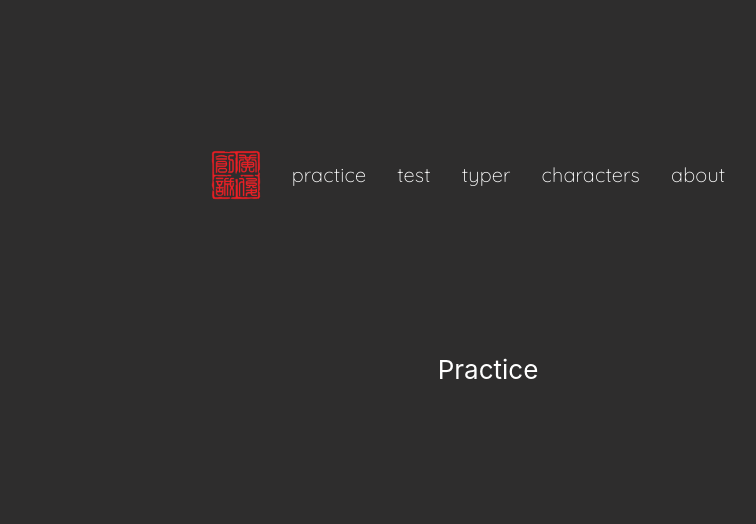
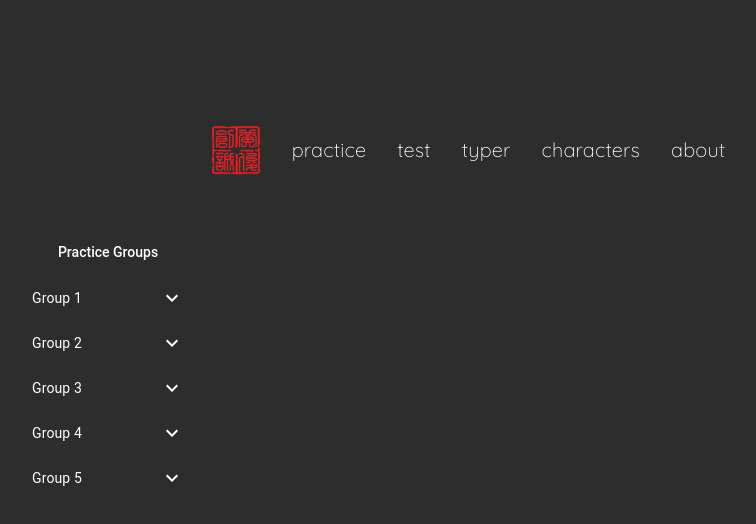
Before and after one commit to jackyeng/read-chinese, a React (Create React App) app: page /practice in a window 1280 px wide. Shown: the top 524 px of the page, without its empty margins (152-908 px from the left). Built offline with nearby package versions, Linux system fonts and the light colour scheme; no server answers.

Commit message:
feature(practice selection): added character groups selection template

```diff
--- a/package.json
+++ b/package.json
@@ -17,6 +17,7 @@
     "react-router-dom": "^5.2.0",
     "react-scripts": "4.0.1",
     "react-virtualized": "^9.22.3",
+    "react-window": "^1.8.6",
     "remove-accents": "^0.4.2",
     "web-vitals": "^0.2.4"
   },
--- a/src/App.css
+++ b/src/App.css
@@ -29,7 +29,7 @@
 }
 
 .App-navbar {
-  margin-top: -450px;
+  margin-top: -500px;
   position: absolute;
 
   padding-right: 55px;
--- /dev/null
+++ b/src/components/Groupbar.js
@@ -0,0 +1,55 @@
+import React from 'react';
+import { makeStyles } from '@material-ui/core/styles';
+import ListSubheader from '@material-ui/core/ListSubheader';
+import List from '@material-ui/core/List';
+import GroupbarElement from './GroupbarElement';
+
+const useStyles = makeStyles((theme) => ({
+  root: {
+    width: '100%',
+    maxWidth: 360,
+    backgroundColor: 'transparent',
+    color: 'white',
+
+  },
+  nested: {
+    paddingLeft: theme.spacing(4),
+  },
+  title: {
+    color: 'white',
+
+  },
+}));
+
+export default function Groupbar() {
+  const classes = useStyles();
+  const [open, setOpen] = React.useState([0,0,0,0,0]);
+
+  const handleClick = (e) => {
+    console.log(open)
+    const temp = new Array(open.length).fill().map((_,index) => index === e ? (open[e] ? 0 : 1) : 0);
+    console.log(temp)
+    setOpen(temp)
+  };
+
+  return (
+    <List
+        component="nav"
+        aria-labelledby="nested-list-subheader"
+        subheader={
+          <ListSubheader component="div" id="nested-list-subheader">
+            <div className={classes.title}>
+            Practice Groups
+            </div>
+          </ListSubheader>
+        }
+        className={classes.root}
+      >
+        <GroupbarElement open={open[0]} index={0} handleClick={handleClick} />
+        <GroupbarElement open={open[1]} index={1} handleClick={handleClick}/>
+        <GroupbarElement open={open[2]} index={2} handleClick={handleClick}/>
+        <GroupbarElement open={open[3]} index={3} handleClick={handleClick}/>
+        <GroupbarElement open={open[4]} index={4} handleClick={handleClick}/>
+        </List>
+  );
+}
--- /dev/null
+++ b/src/components/GroupbarElement.js
@@ -0,0 +1,86 @@
+import React from 'react';
+import { makeStyles } from '@material-ui/core/styles';
+import List from '@material-ui/core/List';
+import ListItem from '@material-ui/core/ListItem';
+import ListItemText from '@material-ui/core/ListItemText';
+import Collapse from '@material-ui/core/Collapse';
+import ExpandLess from '@material-ui/icons/ExpandLess';
+import ExpandMore from '@material-ui/icons/ExpandMore';
+
+
+const useStyles = makeStyles((theme) => ({
+  root: {
+    width: '100%',
+    maxWidth: 360,
+    backgroundColor: 'transparent',
+    color: 'white',
+
+  },
+  nested: {
+    paddingLeft: theme.spacing(4),
+  },
+  listItemText: {
+      fontSize: 14,
+  },
+  highlightedText: {
+      fontSize: 14,
+      color: 'red',
+  }
+}));
+
+export default function GroupbarElement(props) {
+   const {open, handleClick, index} = props;
+  const classes = useStyles();
+  console.log('hey');
+  console.log(open);
+
+  return (
+        <div>
+        <ListItem button onClick={() => handleClick(index)}>
+
+        <ListItemText classes={{primary:open ? classes.highlightedText : classes.listItemText}} primary= {"Group " + (index + 1).toString()} />
+        {open ? <ExpandLess style={{fill: "red"}} /> : <ExpandMore />}
+    </ListItem>
+    <Collapse in={open} timeout="auto" unmountOnExit>
+        <List component="div" disablePadding>
+        <ListItem button className={classes.nested}>
+
+            <ListItemText classes={{primary:classes.listItemText}} primary="Set 1" />
+        </ListItem>
+        </List>
+    </Collapse>
+    <Collapse in={open} timeout="auto" unmountOnExit>
+        <List component="div" disablePadding>
+        <ListItem button className={classes.nested}>
+
+            <ListItemText classes={{primary:classes.listItemText}} primary="Set 2" />
+        </ListItem>
+        </List>
+    </Collapse>
+    <Collapse in={open} timeout="auto" unmountOnExit>
+        <List component="div" disablePadding>
+        <ListItem button className={classes.nested}>
+
+            <ListItemText classes={{primary:classes.listItemText}} primary="Set 3" />
+        </ListItem>
+        </List>
+    </Collapse>
+    <Collapse in={open} timeout="auto" unmountOnExit>
+        <List component="div" disablePadding>
+        <ListItem button className={classes.nested}>
+
+            <ListItemText classes={{primary:classes.listItemText}} primary="Set 4" />
+        </ListItem>
+        </List>
+    </Collapse>
+    <Collapse in={open} timeout="auto" unmountOnExit>
+        <List component="div" disablePadding>
+        <ListItem button className={classes.nested}>
+
+            <ListItemText classes={{primary:classes.listItemText}} primary="Set 5" />
+        </ListItem>
+        </List>
+    </Collapse>
+    </div>
+  );
+}
--- a/src/components/Navbar.js
+++ b/src/components/Navbar.js
@@ -1,7 +1,7 @@
 import React from 'react';
 import Breadcrumbs from '@material-ui/core/Breadcrumbs';
 import Link from '@material-ui/core/Link';
-import {makeStyles} from '@material-ui/core/styles';
+import {makeStyles,createMuiTheme,ThemeProvider} from '@material-ui/core/styles';
 import './../index.css';
 import logo from './logo.png';
 
@@ -16,10 +16,12 @@ const useStyles = makeStyles((theme) => ({
 
   }));
 
+
+
 export default function ActiveLastBreadcrumb() {
 
   return (
-    <Breadcrumbs separator="     " aria-label="breadcrumb">
+    <Breadcrumbs separator="" aria-label="breadcrumb">
       <Link className="custom-link" color="white" href="/">
         <img className="home-logo" src={logo} alt=""></img>
       </Link>
--- a/src/components/Practice.js
+++ b/src/components/Practice.js
@@ -1,13 +1,78 @@
-import React from 'react'
+import React from 'react';
+import Backdrop from '@material-ui/core/Backdrop';
+import Button from '@material-ui/core/Button';
+import { makeStyles } from '@material-ui/core/styles';
+import axios from 'axios';
+import Grid from '@material-ui/core/Grid';
+import Paper from '@material-ui/core/Paper';
+import Groupbar from './Groupbar';
 
+const useStyles = makeStyles((theme) => ({
+  backdrop: {
+    zIndex: theme.zIndex.drawer + 1,
+    color: '#fff',
 
+  },
+  groupBar: {
+    marginLeft: -480,
+    width: 200,
+    height: 300,
+  },
+  paper: {
+    height: 140,
+    width: 140,
+  },
+}));
 
-export default function Practice(){
+export default function Practice() {
+  const classes = useStyles();
+  const [open, setOpen] = React.useState(false);
+  const [chinese, setChinese] = React.useState({chinese:[]});
+  const [chineseGroup, setChineseGroup] = React.useState([[]]);
 
-    return(
-        <div>
-            Practice
-        </div>
-    )
+  const handleClose = () => {
+    console.log(chineseGroup);
+    setOpen(false);
+  };
+  const handleToggle = () => {
+    setOpen(!open);
+  };
+  const GroupCharacters = ( chinese ) => {
+    console.log(chinese[0]);
+    const result = new Array(Math.ceil(chinese[0].length / 50))
+                        .fill()
+                        .map(_ => chinese[0].splice(0, 50))
 
-};
+    const groupResult = result.map( ( _ , index ) => new Array(Math.ceil( result[index].length / 10)).fill().map(_ => result[index].splice(0,10)));
+    setChineseGroup(groupResult);
+    console.log(groupResult)
+  };
+
+  React.useEffect(() => {
+    axios.get('http://localhost:5000/chinese/')
+      .then(response => {
+        setChinese([response.data])
+      })
+      .catch((error) => {
+        console.log(error);
+      })
+
+  }, []);
+
+  React.useEffect(() => {
+    console.log(chinese);
+    if (chinese.length){
+        GroupCharacters(chinese);
+    };
+
+  }, [chinese]);
+  return (
+    <div>
+       <Grid container className={classes.groupBar} spacing={2}>
+            <Grid item xs={12}>
+                <Groupbar/>
+            </Grid>
+        </Grid>
+    </div>
+  );
+}
--- a/src/components/Typer.js
+++ b/src/components/Typer.js
@@ -124,7 +124,7 @@ export default function Test(){
             const divList = [];
             const selectList = [];
             for (var i = 0 ; i < filtered.length ; i++){
-                divList.push(<div className="result">{String(i) + ") " + (filtered[i].character + ": " + filtered[i].meaning)}</div>);
+                divList.push(<div className="result">{String(i) + " - " + (filtered[i].character + ": " + filtered[i].meaning)}</div>);
 
                 selectList.push(filtered[i].character);
             }
```
Also changed, not shown: 2 other files (tests, documents, lock files or other folders).
